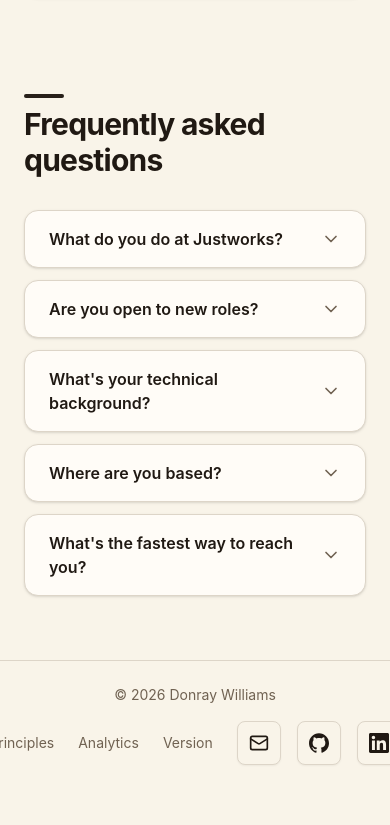
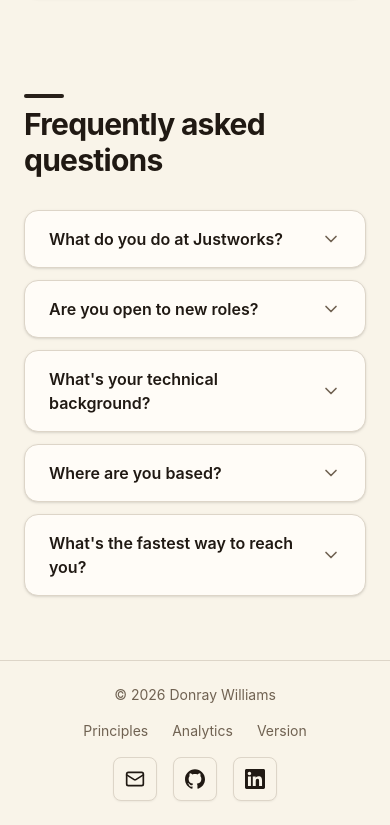
Before and after one commit to wdonray/donray.dev, a Next.js app: page / in a window 390 px wide. Shown: the part 6826-7651 px from the top of the page. Before the commit the page ends 7615 px from the top, so only its background shows below. Built offline with nearby package versions, Linux system fonts and the light colour scheme.

Commit message:
fix: allow footer links to wrap on narrow screens

```diff
--- a/src/components/footer.tsx
+++ b/src/components/footer.tsx
@@ -31,7 +31,7 @@ export default function Footer() {
           <div className="text-sm text-muted-foreground">
             © {new Date().getFullYear()} Donray Williams
           </div>
-          <div className="flex items-center gap-6 md:gap-4">
+          <div className="flex flex-wrap items-center justify-center gap-x-6 gap-y-4 md:gap-4">
             <Link
               href="/principles"
               className="text-sm text-muted-foreground hover:text-foreground transition-colors"
```
